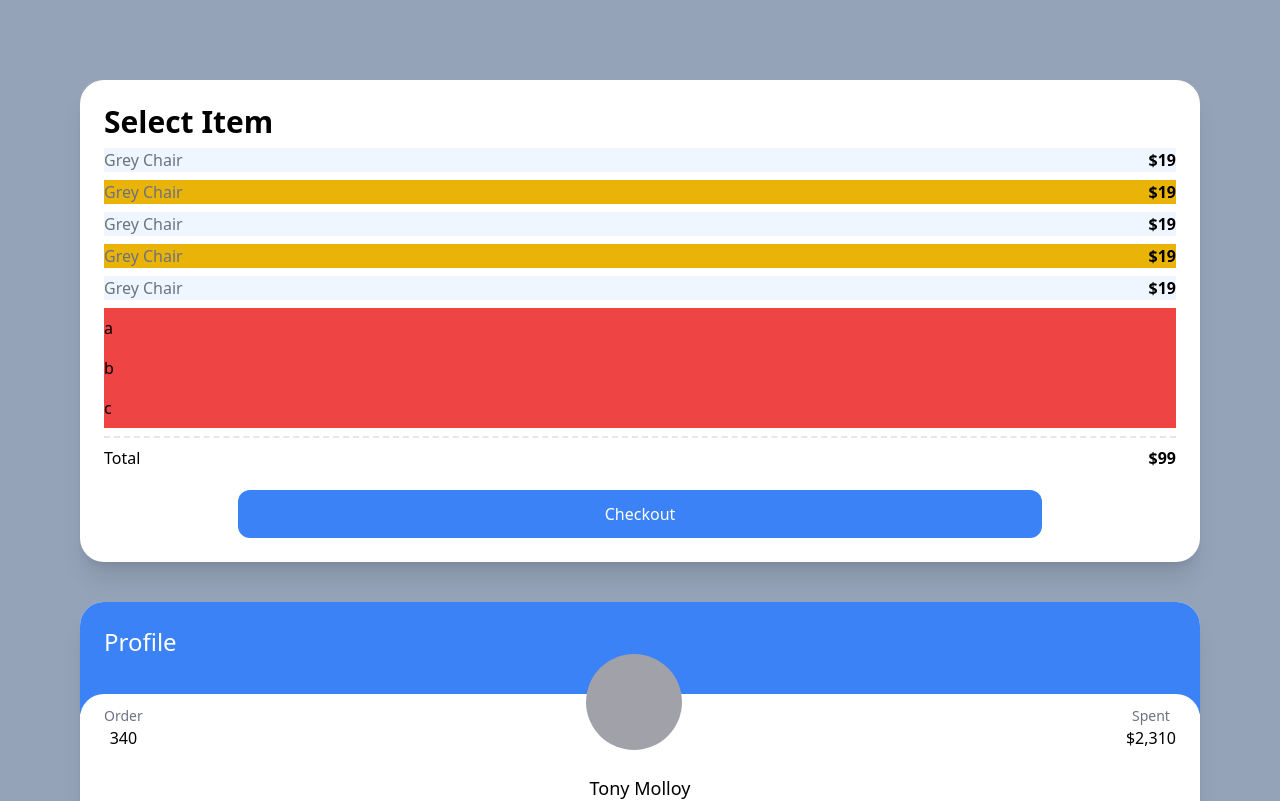
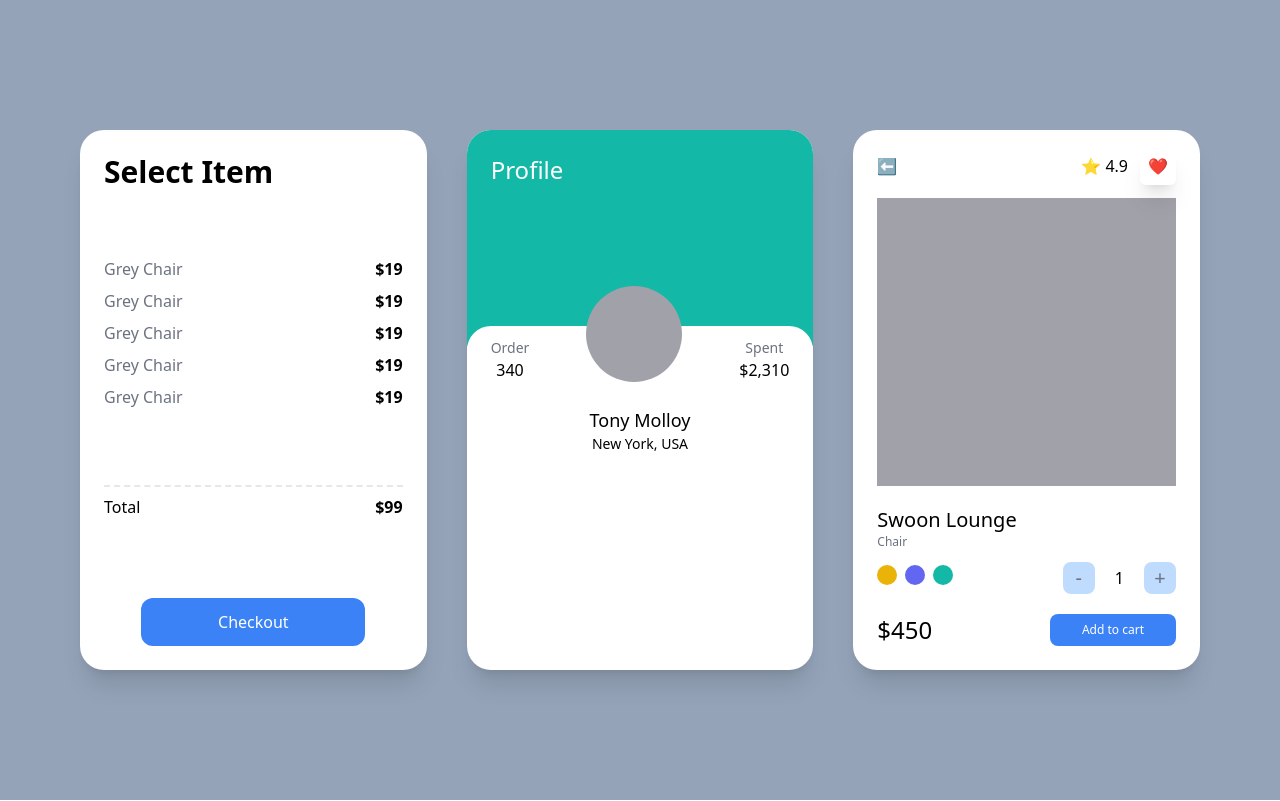
Before and after one commit to Heejae0704/carrot-market, a Next.js app: page / in a window 1280 px wide. Shown: the top 801 px of the page. Built offline with nearby package versions, Linux system fonts and the light colour scheme.

Commit message:
tailwind intro completed

```diff
--- a/pages/index.tsx
+++ b/pages/index.tsx
@@ -2,38 +2,39 @@ import type { NextPage } from 'next';
 
 const Home: NextPage = () => {
   return (
-    <div className="bg-slate-400 py-20 px-20 grid gap-10 min-h-screen">
+    <div className="bg-slate-400 xl:place-content-center py-20 px-20 grid gap-10 lg:grid-cols-2 xl:grid-cols-3 min-h-screen dark">
       {/* ctrl-space to see auto-complete suggestions */}
-      <div className="bg-white p-6 rounded-3xl shadow-xl">
-        <span className="font-semibold text-3xl">Select Item </span>
+      <div className="bg-white dark:bg-black flex flex-col justify-between p-6 rounded-3xl shadow-xl">
+        <span className="font-semibold text-3xl dark:text-white">
+          Select Item{' '}
+        </span>
         <ul>
           {[1, 2, 3, 4, 5].map((i) => (
-            <div
-              key={i}
-              className="flex justify-between my-2 odd:bg-blue-50 even:bg-yellow-500"
-            >
-              <span className="text-gray-500">Grey Chair</span>
-              <span className="font-semibold ">$19</span>
+            <div key={i} className="flex justify-between my-2">
+              <span className="text-gray-500 dark:text-gray-100">
+                Grey Chair
+              </span>
+              <span className="font-semibold dark:text-white">$19</span>
             </div>
           ))}
         </ul>
-        <ul>
+        {/* <ul>
           {['a', 'b', 'c', ''].map((c, i) => (
             <li className="bg-red-500 py-2 empty:hidden" key={i}>
               {c}
             </li>
           ))}
-        </ul>
+        </ul> */}
         <div className="flex justify-between mt-2 pt-2 border-t-2 border-dashed">
           <span>Total</span>
           <span className="font-semibold ">$99</span>
         </div>
-        <button className="mt-5 bg-blue-500 text-white p-3 text-center rounded-xl w-3/4 mx-auto hover:bg-teal-500 hover:text-black active:bg-yellow-500 focus:text-red-500 block">
+        <button className="mt-5 bg-blue-500 dark:bg-black dark:border dark:border-white text-white p-3 text-center rounded-xl w-3/4 mx-auto hover:bg-teal-500 hover:text-black dark:hover:bg-white dark:hover:text-black active:bg-yellow-500 focus:text-red-500 block">
           Checkout
         </button>
       </div>
       <div className="bg-white overflow-hidden rounded-3xl shadow-xl group">
-        <div className="bg-blue-500 p-6 pb-14">
+        <div className="bg-blue-500 portrait:bg-indigo-600 landscape:bg-teal-500 p-6 pb-14 xl:pb-40">
           <span className="text-white text-2xl">Profile</span>
         </div>
         <div className="rounded-3xl p-6 bg-white relative -top-5 ">
@@ -54,7 +55,7 @@ const Home: NextPage = () => {
           </div>
         </div>
       </div>
-      <div className="bg-white p-6 rounded-3xl shadow-xl">
+      <div className="bg-white p-6 rounded-3xl shadow-xl lg:col-span-2 xl:col-span-1">
         <div className="flex mb-5 justify-between items-center">
           <span>⬅️</span>
           <div className="space-x-3">
@@ -90,7 +91,7 @@ const Home: NextPage = () => {
           </div>
         </div>
       </div>
-      <div className="bg-white p-6 rounded-3xl shadow-xl">
+      {/* <div className="bg-white p-6 rounded-3xl shadow-xl">
         <form className="flex flex-col space-y-2p-5">
           <input
             type="text"
@@ -109,7 +110,7 @@ const Home: NextPage = () => {
           </span>
           <input type="submit" value="Login" className="bg-white" />
         </form>
-      </div>
+      </div> */}
     </div>
   );
 };
--- a/tailwind.config.js
+++ b/tailwind.config.js
@@ -1,11 +1,12 @@
 /** @type {import('tailwindcss').Config} */
 module.exports = {
   content: [
-    "./pages/**/*.{js,jsx,ts,tsx}",
-    "./components/**/*.{js,jsx,ts,tsx}"
+    './pages/**/*.{js,jsx,ts,tsx}',
+    './components/**/*.{js,jsx,ts,tsx}',
   ],
   theme: {
     extend: {},
   },
+  darkMode: 'media',
   plugins: [],
-}
+};
```
